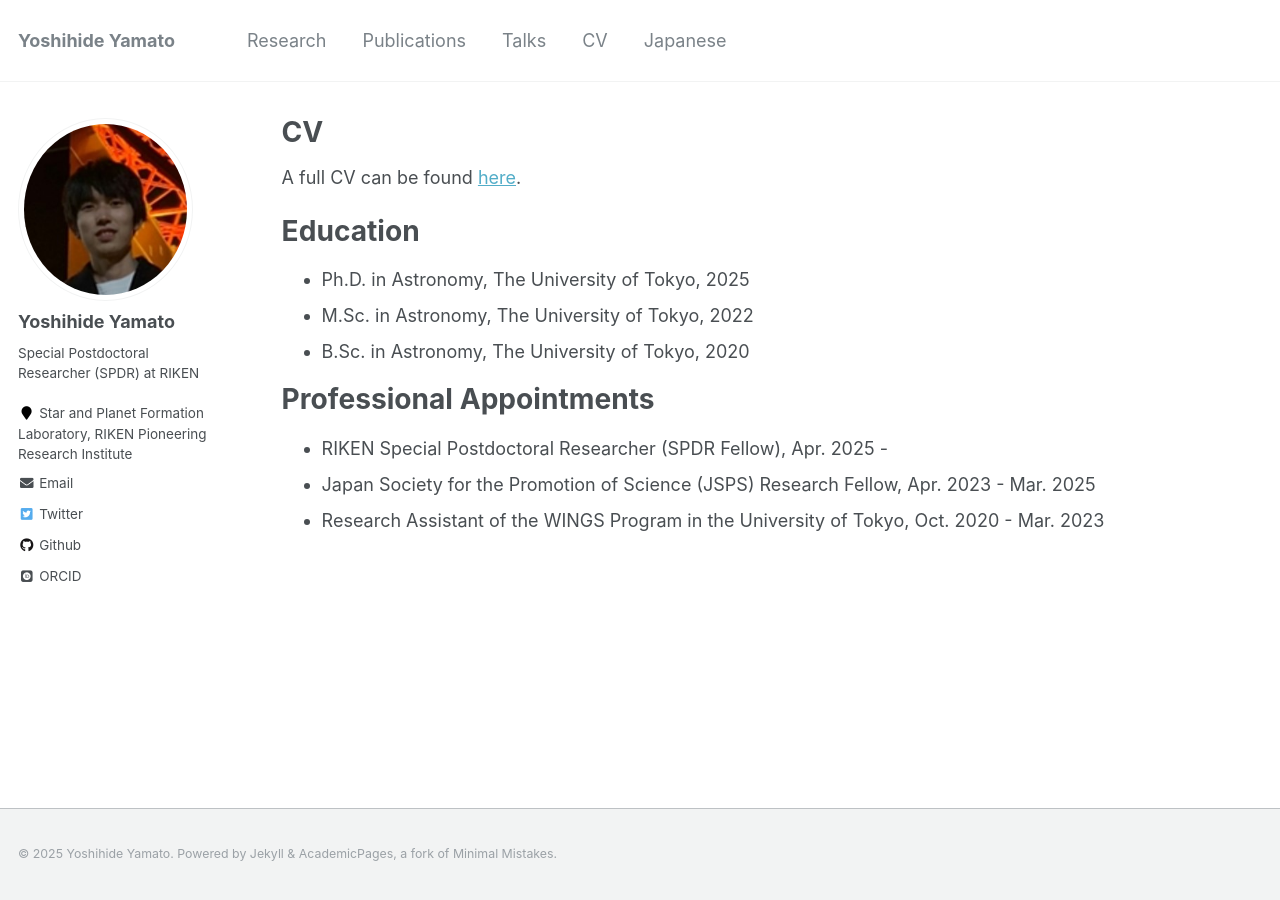
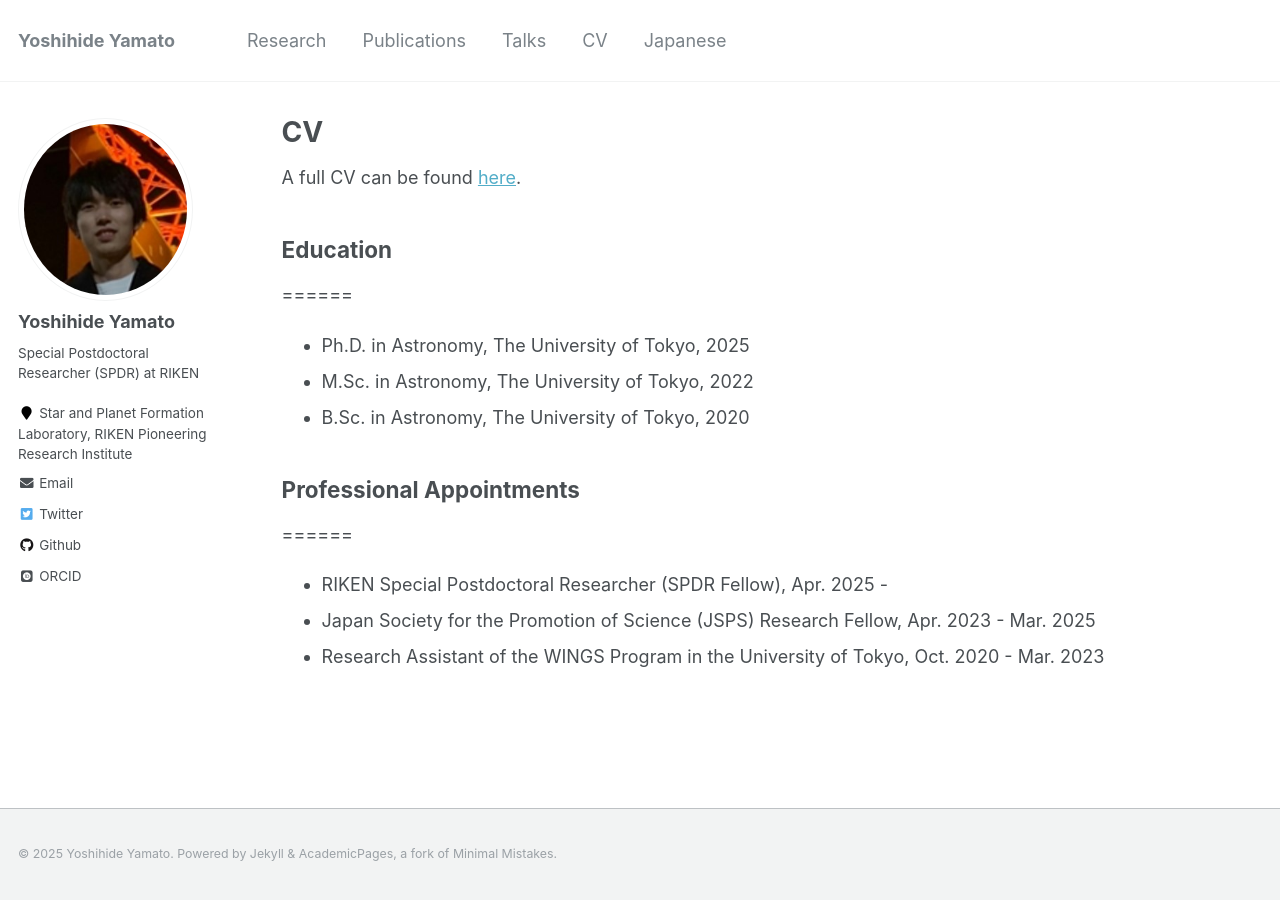
Before and after one commit to yyamato-as/website, a Jekyll site: the page built from _pages/cv.md, in a window 1280 px wide. Built offline with Jekyll 4.4.1, drawn with Linux system fonts in a browser that asks for light colours; some web fonts are replaced.

Commit message:
Update cv.md

```diff
--- a/_pages/cv.md
+++ b/_pages/cv.md
@@ -11,13 +11,13 @@ redirect_from:
 
 A full CV can be found [here](https://yyamato-as.github.io/website/files/CV.pdf).
 
-Education
+## Education
 ======
 * Ph.D. in Astronomy, The University of Tokyo, 2025
 * M.Sc. in Astronomy, The University of Tokyo, 2022
 * B.Sc. in Astronomy, The University of Tokyo, 2020
 
-Professional Appointments
+## Professional Appointments
 ======
 * RIKEN Special Postdoctoral Researcher (SPDR Fellow), Apr. 2025 -
 * Japan Society for the Promotion of Science (JSPS) Research Fellow, Apr. 2023 - Mar. 2025
```
